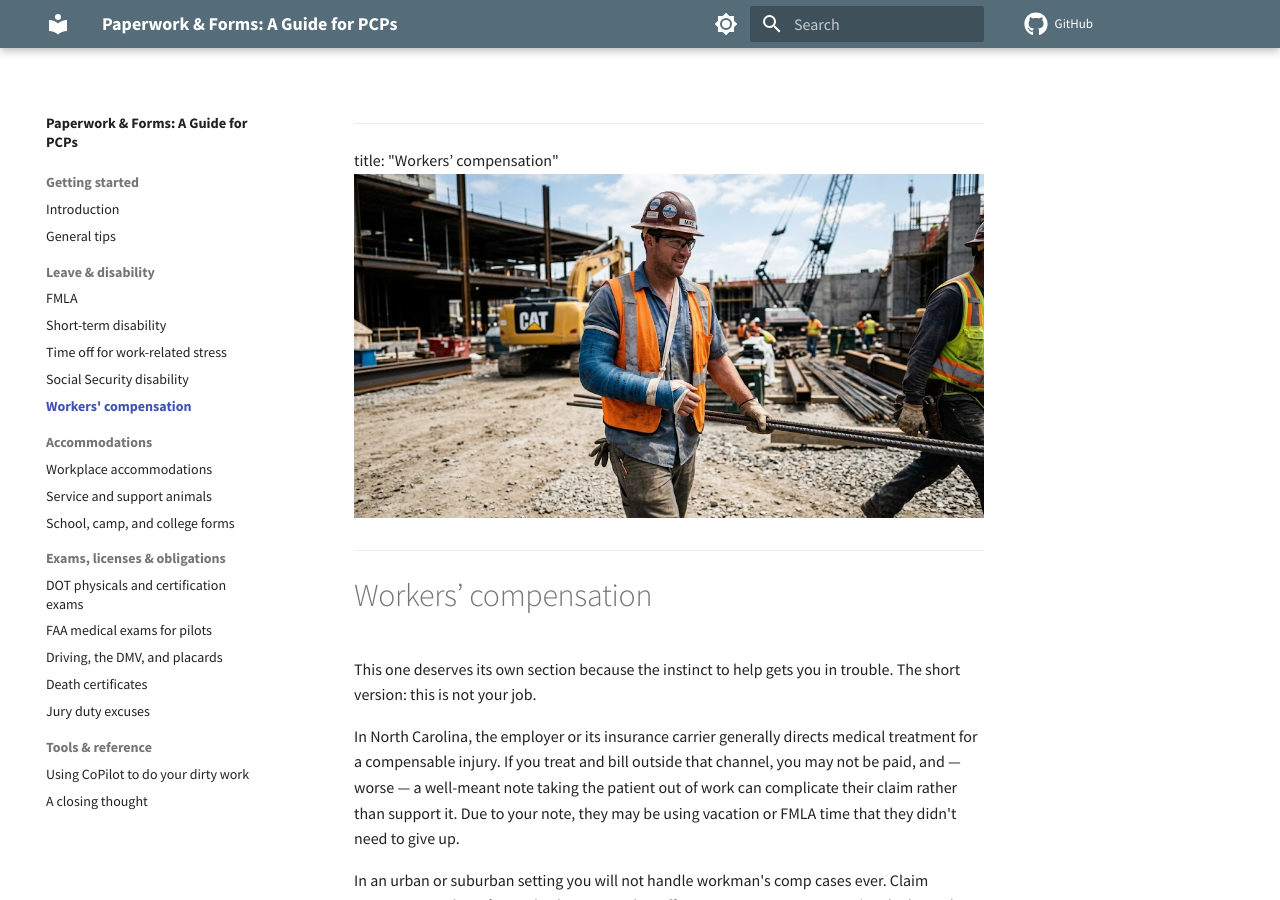
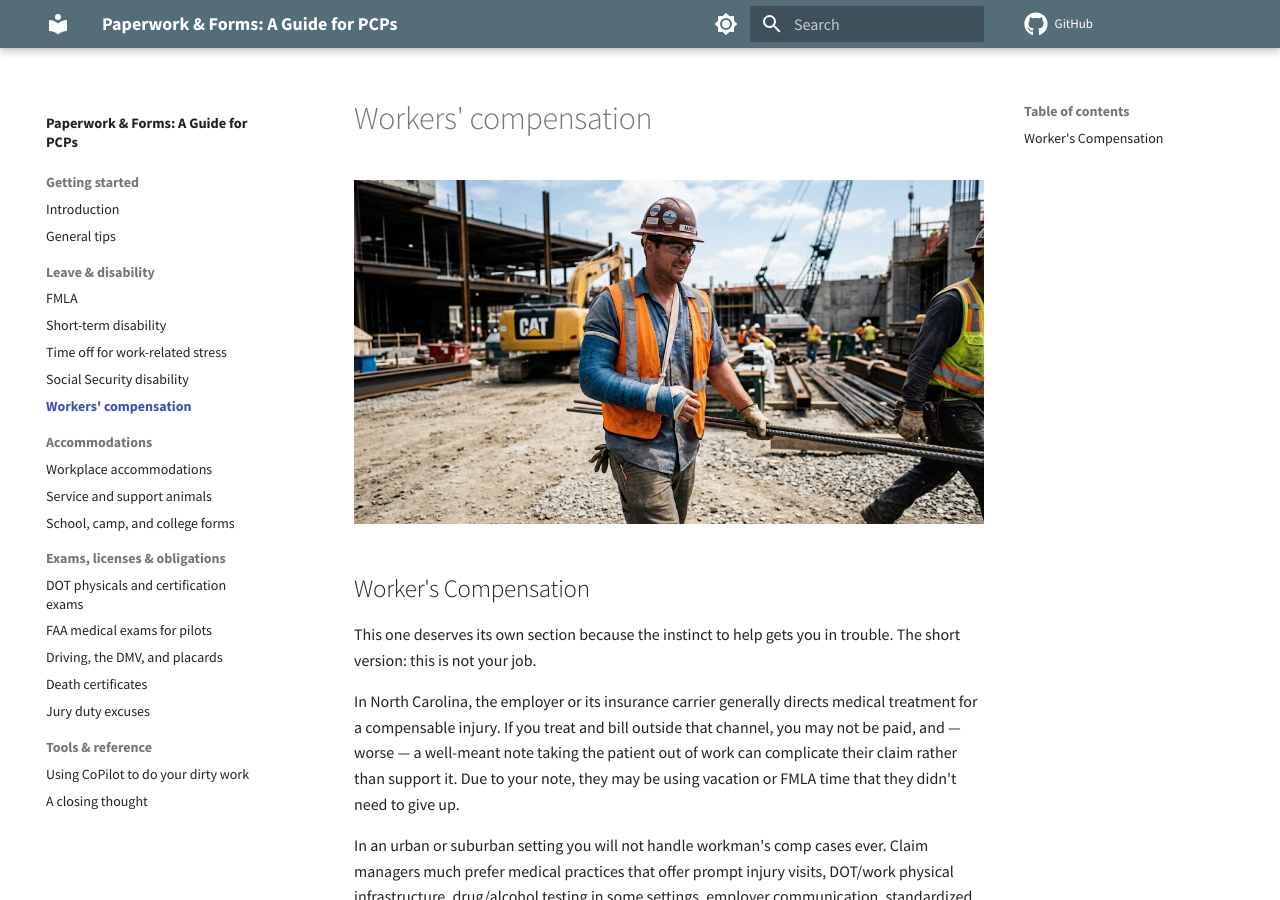
Before and after one commit to pdel4096/PCP-paperwork-guide, an MkDocs documentation site: the page built from docs/leave-disability/workers-comp.md, in a window 1280 px wide and 900 px high. Built offline with MkDocs 1.6.1 and Material for MkDocs 9.7.7, drawn with Linux system fonts in a browser that asks for light colours; comment, search, counter and statistics services are not loaded.

Commit message:
Update from Mac Mini 2026-09-07 23:19

```diff
--- a/docs/leave-disability/workers-comp.md
+++ b/docs/leave-disability/workers-comp.md
@@ -1,9 +1,11 @@
 ---
 title: "Workers’ compensation"
-![Workers Comp](../assets/workers.jpg)
+
 ---
 
-# Workers’ compensation
+![workers](../assets/workers.jpg)
+
+## Worker's Compensation
 
 This one deserves its own section because the instinct to help gets you in trouble. The short version: this is not your job.
 
```
Also changed, not shown: docs/exams/jury-duty.md (+2 -0 lines).
